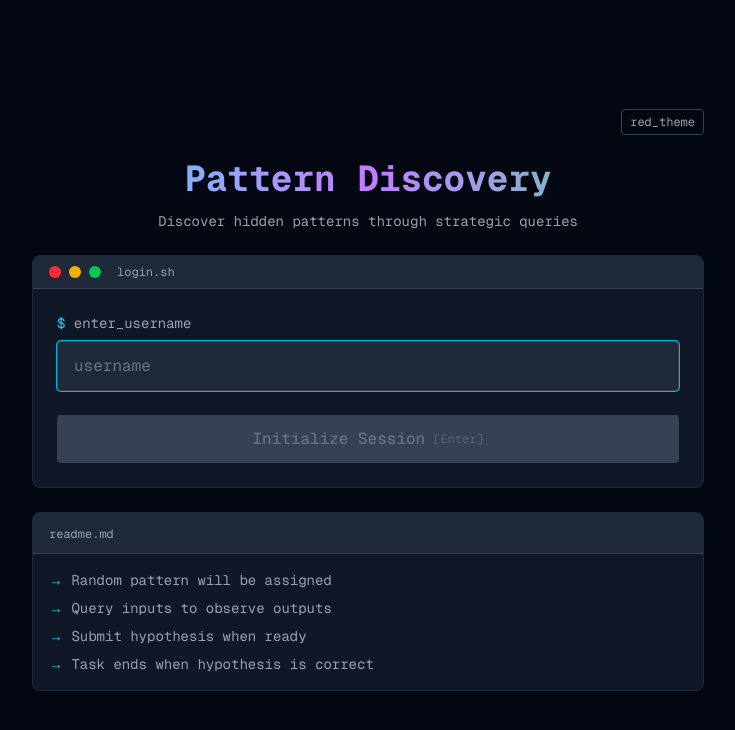
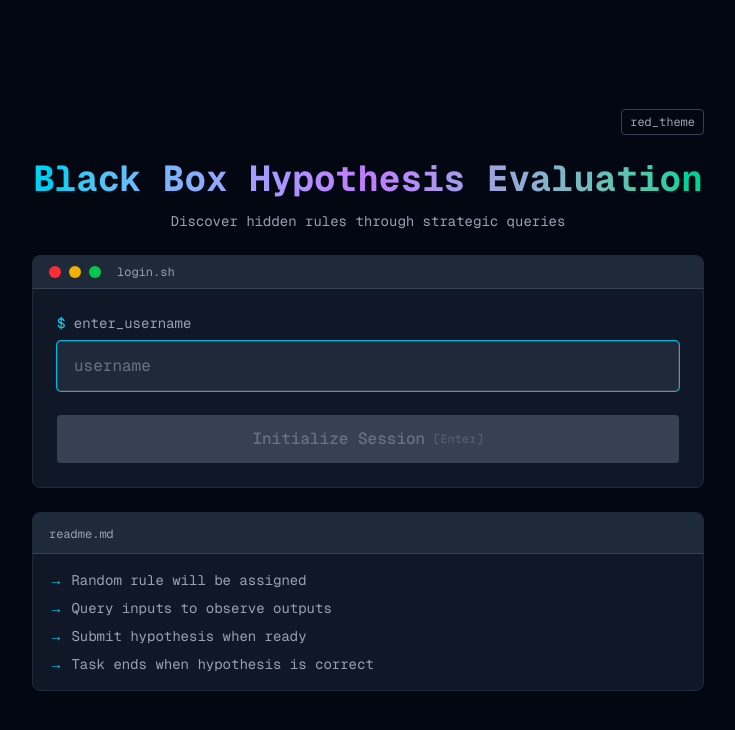
Before and after one commit to dzhang3701/dzhang3701.github.io, a Next.js app: page / in a window 1280 px wide. Shown: the top 730 px of the page, without its empty margins (272-1007 px from the left). Built offline with nearby package versions, Linux system fonts and the light colour scheme.

Commit message:
Update terminology from 'pattern' to 'black box hypothesis evaluation'

```diff
--- a/app/page.tsx
+++ b/app/page.tsx
@@ -43,10 +43,10 @@ export default function Home() {
         {/* Header */}
         <div className="text-center space-y-3">
           <h1 className={`text-4xl font-bold font-mono text-transparent bg-clip-text bg-gradient-to-r ${gradientColors}`}>
-            Pattern Discovery
+            Black Box Hypothesis Evaluation
           </h1>
           <p className="text-gray-400 font-mono text-sm">
-            Discover hidden patterns through strategic queries
+            Discover hidden rules through strategic queries
           </p>
         </div>
 
@@ -94,7 +94,7 @@ export default function Home() {
           </div>
           <div className="p-4">
             <div className="space-y-2 text-sm font-mono text-gray-400">
-              <div><span className={primaryClass}>→</span> Random pattern will be assigned</div>
+              <div><span className={primaryClass}>→</span> Random rule will be assigned</div>
               <div><span className={primaryClass}>→</span> Query inputs to observe outputs</div>
               <div><span className={primaryClass}>→</span> Submit hypothesis when ready</div>
               <div><span className={primaryClass}>→</span> Task ends when hypothesis is correct</div>
--- a/app/task/page.tsx
+++ b/app/task/page.tsx
@@ -253,8 +253,8 @@ Your goal is to discover the hidden rule by making strategic queries. The hidden
 You'll learn through observation - each query reveals the output for that input.
 
 STRATEGY GUIDELINES:
-- Start by querying a wide set of examples to find patterns about the function
-- Convert patterns into a set of hypotheses about the structure of the function
+- Start by querying a wide set of examples to gather information about the function
+- Convert observations into a set of hypotheses about the structure of the function
 - Refine your hypotheses with strategic queries
 - Actively seek disconfirming evidence
 - When you think you know the rule, test corner cases that could break it
@@ -288,7 +288,7 @@ STRATEGY GUIDELINES:
       <div className="bg-gray-900 border-b border-gray-800 px-6 py-3">
         <div className="flex justify-between items-center max-w-[1800px] mx-auto">
           <div className="flex items-center gap-4">
-            <div className={`${colors.primaryClass} font-mono text-lg`}>Pattern Discovery</div>
+            <div className={`${colors.primaryClass} font-mono text-lg`}>Black Box Hypothesis Evaluation</div>
             <div className="text-gray-500">|</div>
             <div className="text-gray-400 text-sm font-mono">{userName}</div>
           </div>
@@ -340,7 +340,7 @@ STRATEGY GUIDELINES:
                     onKeyDown={handleHypothesisKeyPress}
                     className={`w-full px-4 py-3 bg-gray-800 border border-gray-700 rounded font-mono text-sm text-gray-100 placeholder-gray-500 focus:outline-none ${colors.secondaryBorder} focus:ring-1 ${colors.secondaryRing} resize-none`}
                     rows={6}
-                    placeholder="Describe the pattern you've discovered..."
+                    placeholder="Describe the rule you've discovered..."
                   />
                   <button
                     onClick={handleSubmitHypothesis}
```
